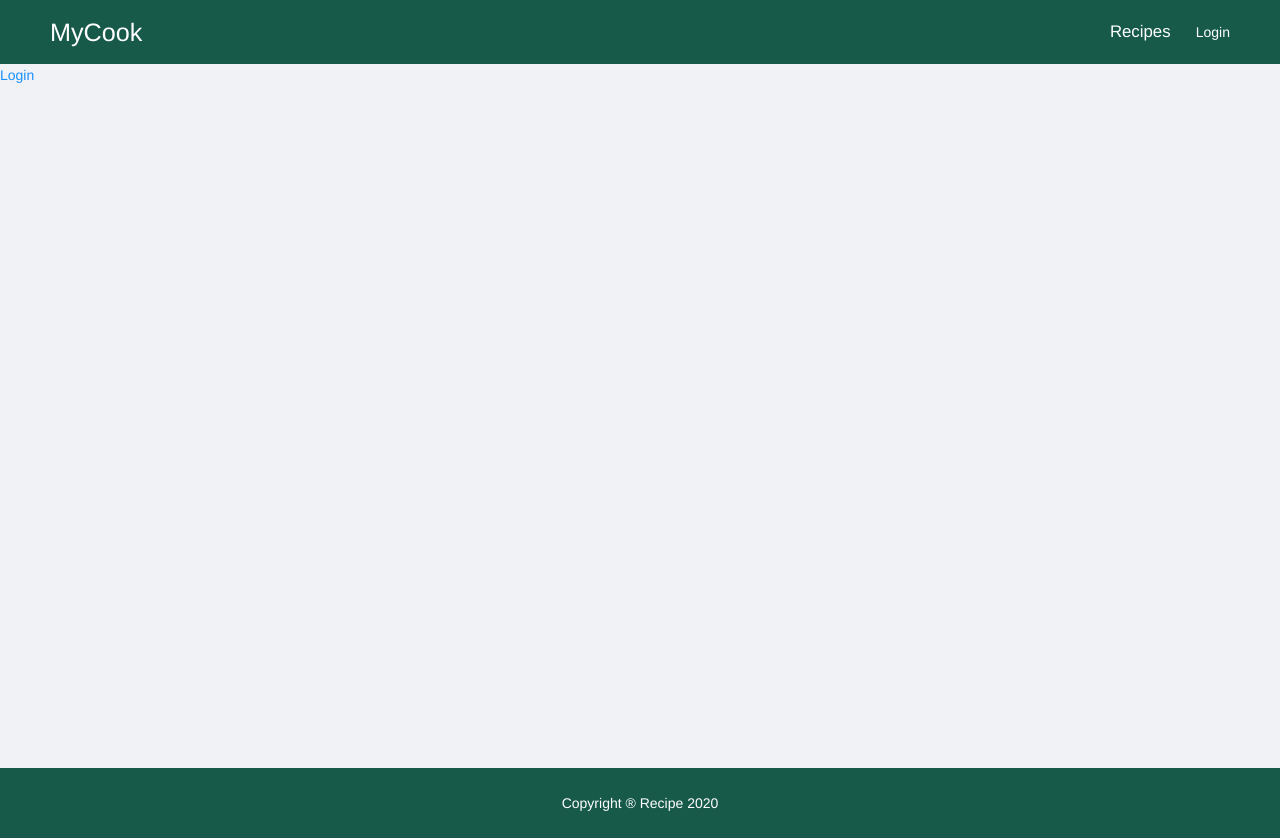
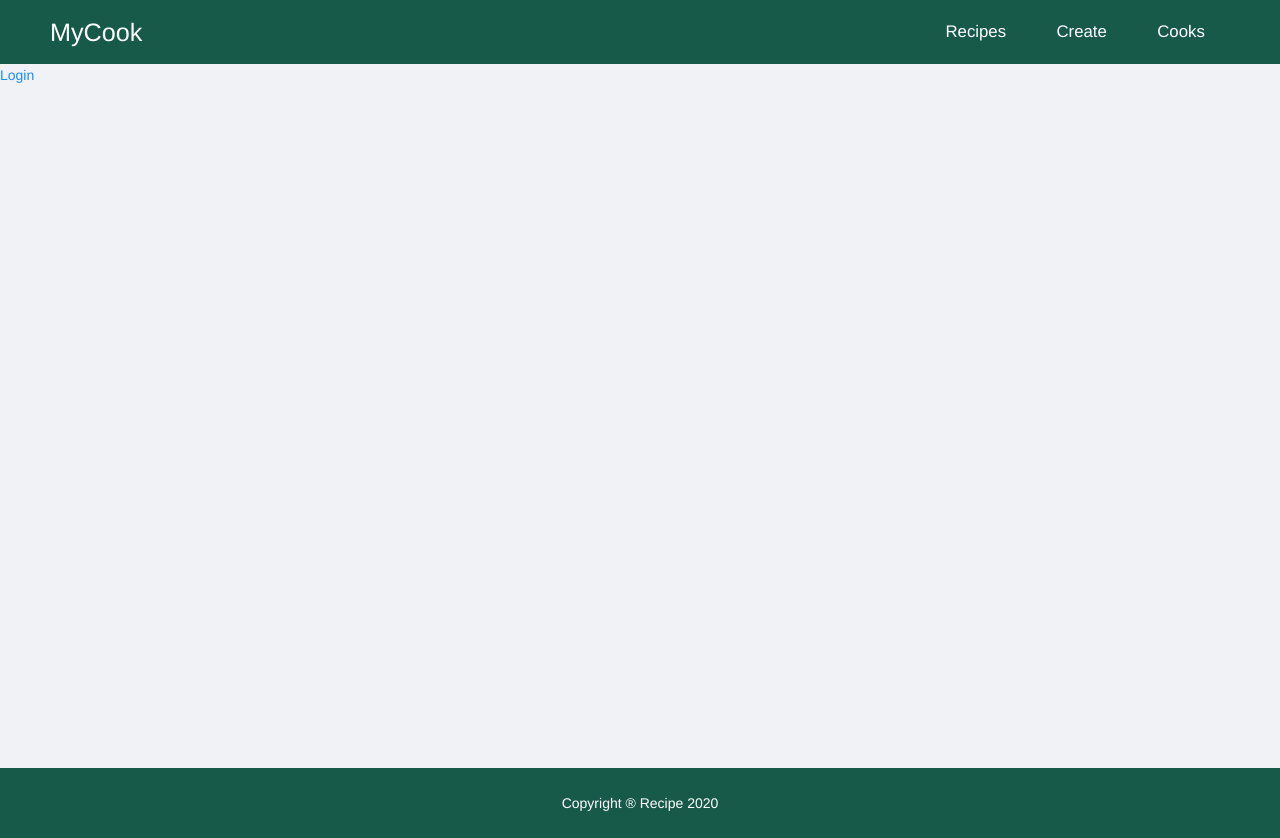
Before and after one commit to papadopan/recipes-fsnd, a React (Create React App) app in the folder ui/: page / in a window 1280 px wide. Built offline with nearby package versions, Linux system fonts and the light colour scheme.

Commit message:
backend: user account verification by email

```diff
--- a/ui/src/components/Header/Menu/Menu.js
+++ b/ui/src/components/Header/Menu/Menu.js
@@ -31,22 +31,8 @@ const Menu = (props) => {
   return (
     <List>
       <ListItem to="/recipe">Recipes</ListItem>
-      {props.token && (
-        <>
-          <ListItem to="/create">Create</ListItem>
-          <ListItem to="/cook">Cooks</ListItem>
-        </>
-      )}
-
-      {props.token ? (
-        <A href="https://dev-t0uvp9wb.eu.auth0.com/v2/logout?client_id=TRwKMTOnA42a0hdGKI6rd3nuQ6D8VZmr">
-          logout
-        </A>
-      ) : (
-        <A href="https://dev-t0uvp9wb.eu.auth0.com/authorize?audience=recipe&response_type=token&client_id=TRwKMTOnA42a0hdGKI6rd3nuQ6D8VZmr&redirect_uri=http://localhost:3000/recipe">
-          Login
-        </A>
-      )}
+      <ListItem to="/create">Create</ListItem>
+      <ListItem to="/cook">Cooks</ListItem>
     </List>
   );
 };
--- a/ui/src/components/Index/App.js
+++ b/ui/src/components/Index/App.js
@@ -43,8 +43,8 @@ function App({ user, login }) {
           <Route exact path="/" component={Welcome} />
           <Route exact path="/recipe" component={Recipes} />
           <Route path="/recipe/:id" component={RecipeDetails} />
-          <ProtectedRoute path="/create" component={Form} />
-          <ProtectedRoute path="/cook" component={Cook} />
+          <Route path="/create" component={Form} />
+          <Route path="/cook" component={Cook} />
         </Switch>
       </AntContent>
       <AntFooter>
```
Also changed, not shown: 1 other file (tests, documents, lock files or other folders).
